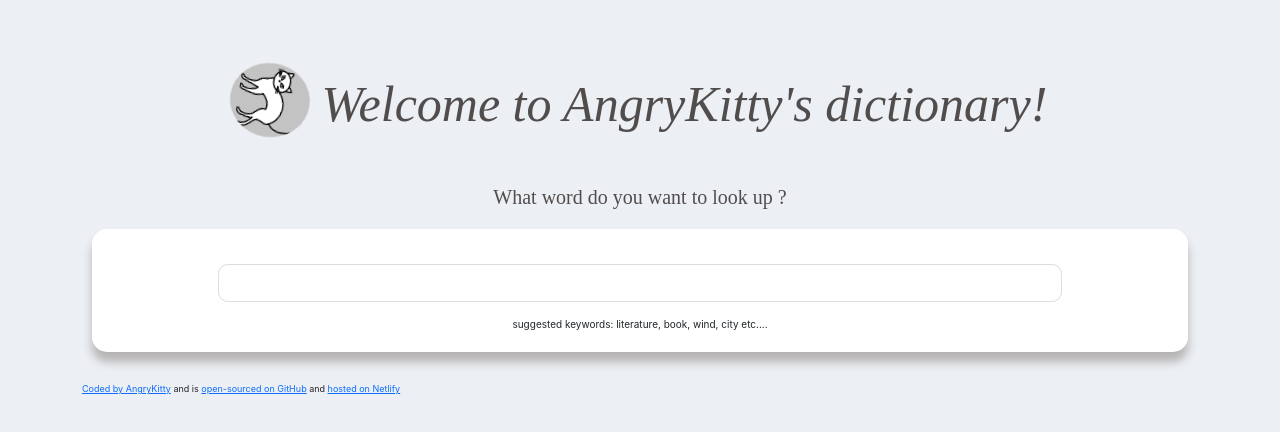
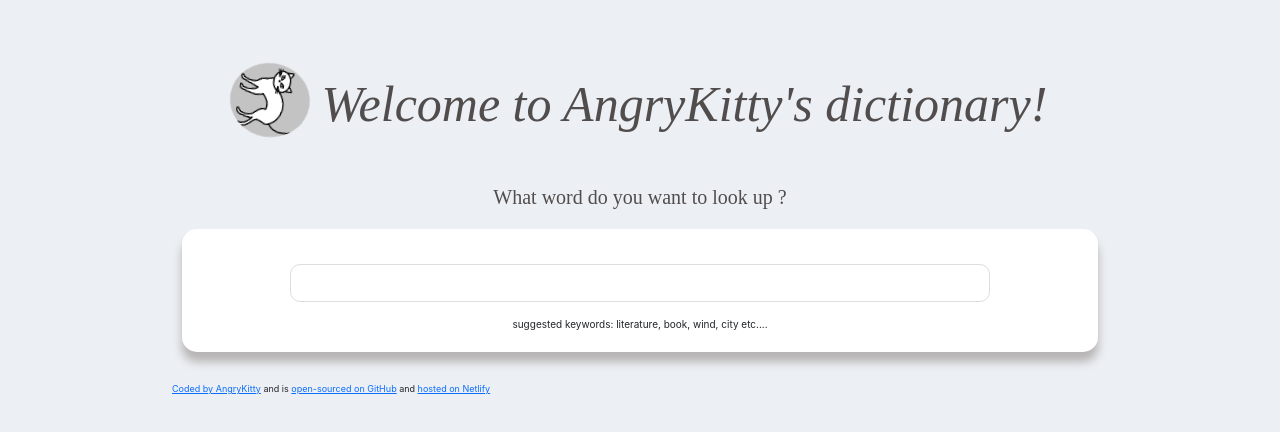
Before and after one commit to Angry-cat-coder/Dictionary-app, a React (Create React App) app: page / in a window 1280 px wide. Shown: the top 432 px of the page. Built offline with nearby package versions, Linux system fonts and the light colour scheme.

Commit message:
Changed  resolutions of sections

```diff
--- a/src/App.css
+++ b/src/App.css
@@ -1,5 +1,6 @@
 .App {
-  margin-top: 60px;
+  margin: 60px auto;
+  max-width: 960px;
 }
 
 .App-logo {
```
